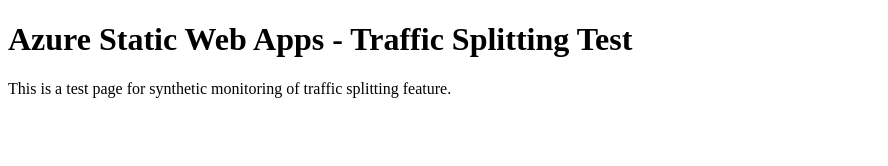
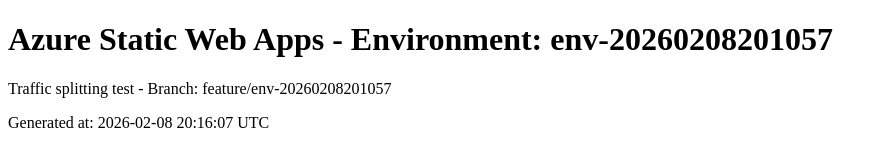
Before and after one commit to skylathadani-ms/synthetics-swa-traffic-20260208201057, a plain HTML site: page index.html in a window 1280 px wide. Shown: the whole page, without its empty margins (0-888 px from the left). Drawn offline with Linux system fonts and the light colour scheme.

Commit message:
Update index.html for env-20260208201057

```diff
--- a/index.html
+++ b/index.html
@@ -1,10 +1,11 @@
 <!DOCTYPE html>
 <html>
 <head>
-<title>Synthetics Test - Traffic Splitting</title>
+<title>Environment: env-20260208201057</title>
 </head>
 <body>
-<h1>Azure Static Web Apps - Traffic Splitting Test</h1>
-<p>This is a test page for synthetic monitoring of traffic splitting feature.</p>
+<h1>Azure Static Web Apps - Environment: env-20260208201057</h1>
+<p>Traffic splitting test - Branch: feature/env-20260208201057</p>
+<p>Generated at: 2026-02-08 20:16:07 UTC</p>
 </body>
 </html>
```
